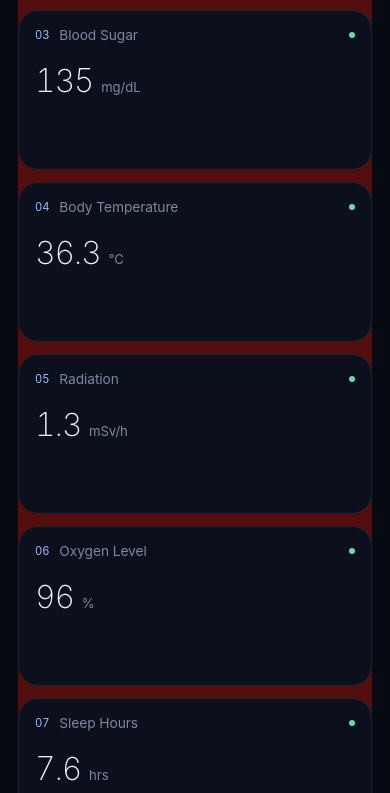
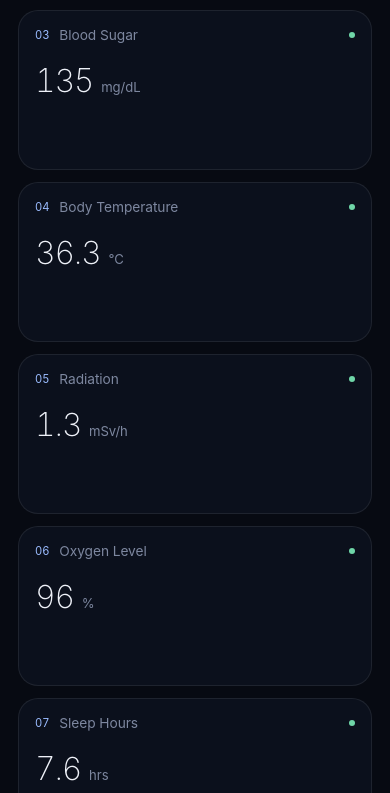
Before and after one commit to shivanshnagar01/NASA-HACKATHON-26, a plain HTML site: page index.html in a window 390 px wide. Shown: the part 687-1480 px from the top of the page. Drawn offline with Linux system fonts and the light colour scheme.

Commit message:
Phone background color fix

```diff
--- a/index.html
+++ b/index.html
@@ -349,7 +349,7 @@
 
             .grid {
                 grid-template-columns: 1fr 1fr;
-                background-color: rgb(83, 13, 13);
+                /* background-color: rgb(83, 13, 13); */
                 gap: 12px
             }
 
--- a/main.js
+++ b/main.js
@@ -144,7 +144,7 @@ else {
         notificationcard.style.opacity = 0;
     }
     document.body.classList.remove("radiant-alert")
-    document.body.classList.add("normal")
+    // document.body.classList.add("normal")
     // document.body.style.background = `radial-gradient(900px 480px at 85% -10%, rgba(80, 120, 255, .10))`;
   }
 });
```
